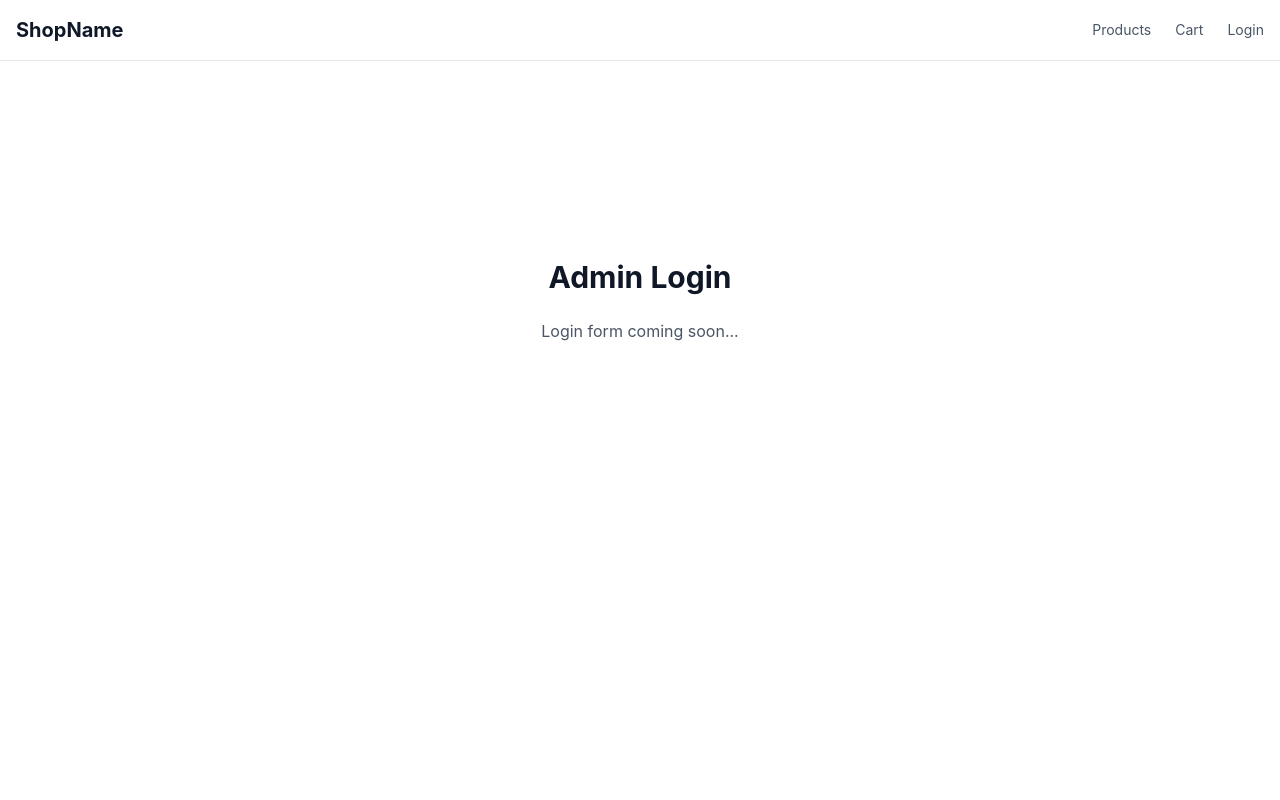
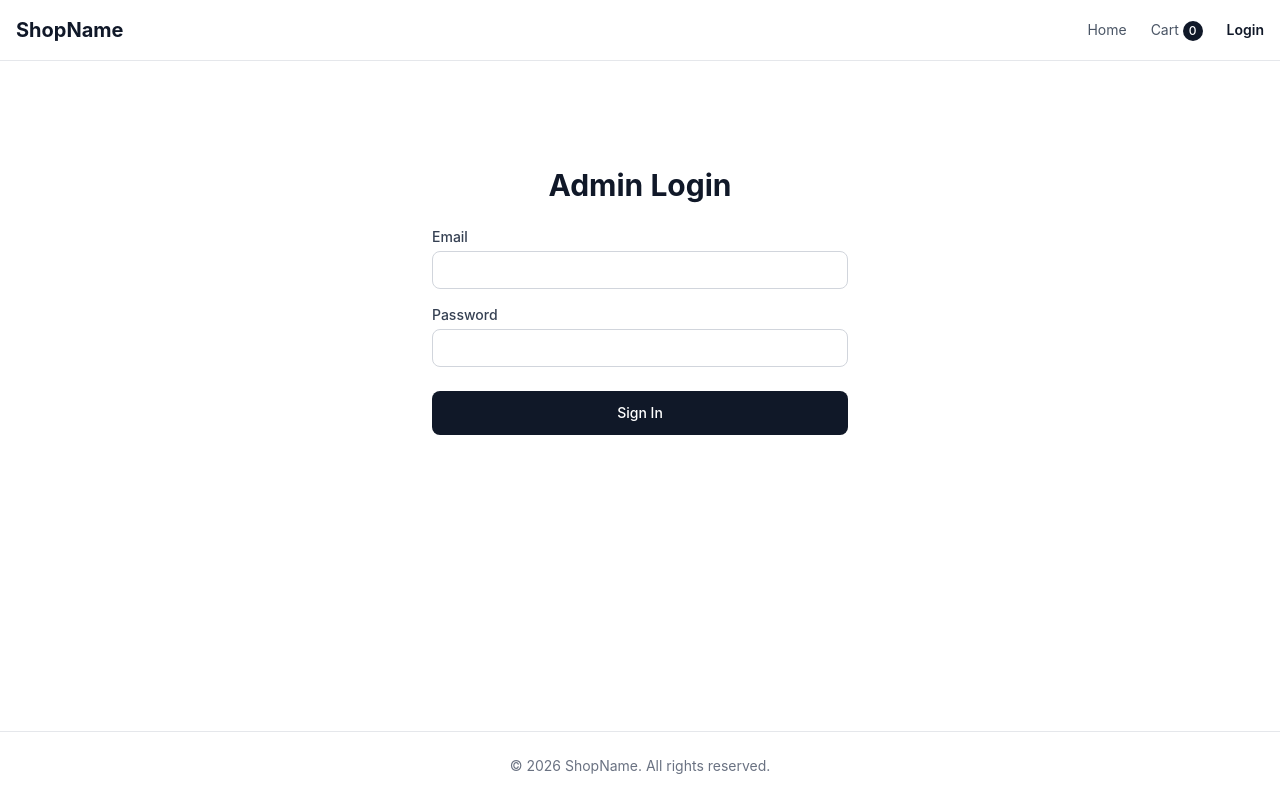
Before and after one commit to srushtigohil102-eng/high-performance-ecommerce-engine-with-ai-vector-search, a React (Vite) app in the folder client/: page /login in a window 1280 px wide. Built offline with nearby package versions, Linux system fonts and the light colour scheme.

Commit message:
feat: build layout, page placeholders, types, and API client scaffold (fixes #3)

```diff
--- /dev/null
+++ b/client/src/components/Footer.tsx
@@ -0,0 +1,9 @@
+export default function Footer() {
+  return (
+    <footer className="border-t border-gray-200 bg-white">
+      <div className="mx-auto max-w-7xl px-4 py-6 text-center text-sm text-gray-500">
+        &copy; {new Date().getFullYear()} ShopName. All rights reserved.
+      </div>
+    </footer>
+  )
+}
--- a/client/src/components/Layout.tsx
+++ b/client/src/components/Layout.tsx
@@ -1,29 +1,15 @@
-import { Link, Outlet } from 'react-router-dom'
+import { Outlet } from 'react-router-dom'
+import Navbar from './Navbar'
+import Footer from './Footer'
 
 export default function Layout() {
   return (
     <div className="flex min-h-screen flex-col">
-      <nav className="border-b border-gray-200 bg-white">
-        <div className="mx-auto flex max-w-7xl items-center justify-between px-4 py-4">
-          <Link to="/" className="text-xl font-bold text-gray-900">
-            ShopName
-          </Link>
-          <div className="flex items-center gap-6">
-            <Link to="/" className="text-sm text-gray-600 hover:text-gray-900">
-              Products
-            </Link>
-            <Link to="/cart" className="text-sm text-gray-600 hover:text-gray-900">
-              Cart
-            </Link>
-            <Link to="/login" className="text-sm text-gray-600 hover:text-gray-900">
-              Login
-            </Link>
-          </div>
-        </div>
-      </nav>
+      <Navbar />
       <main className="flex-1">
         <Outlet />
       </main>
+      <Footer />
     </div>
   )
 }
--- /dev/null
+++ b/client/src/components/Navbar.tsx
@@ -0,0 +1,43 @@
+import { NavLink } from 'react-router-dom'
+
+export default function Navbar() {
+  return (
+    <nav className="border-b border-gray-200 bg-white">
+      <div className="mx-auto flex max-w-7xl items-center justify-between px-4 py-4">
+        <NavLink to="/" className="text-xl font-bold text-gray-900">
+          ShopName
+        </NavLink>
+        <div className="flex items-center gap-6">
+          <NavLink
+            to="/"
+            end
+            className={({ isActive }) =>
+              `text-sm ${isActive ? 'font-semibold text-gray-900' : 'text-gray-600 hover:text-gray-900'}`
+            }
+          >
+            Home
+          </NavLink>
+          <NavLink
+            to="/cart"
+            className={({ isActive }) =>
+              `text-sm ${isActive ? 'font-semibold text-gray-900' : 'text-gray-600 hover:text-gray-900'}`
+            }
+          >
+            Cart
+            <span className="ml-1 inline-flex items-center justify-center rounded-full bg-gray-900 px-1.5 py-0.5 text-xs font-medium text-white">
+              0
+            </span>
+          </NavLink>
+          <NavLink
+            to="/login"
+            className={({ isActive }) =>
+              `text-sm ${isActive ? 'font-semibold text-gray-900' : 'text-gray-600 hover:text-gray-900'}`
+            }
+          >
+            Login
+          </NavLink>
+        </div>
+      </div>
+    </nav>
+  )
+}
--- a/client/src/pages/HomePage.tsx
+++ b/client/src/pages/HomePage.tsx
@@ -1,8 +1,17 @@
 export default function HomePage() {
   return (
     <div className="mx-auto max-w-7xl px-4 py-8">
-      <h1 className="mb-6 text-3xl font-bold text-gray-900">Products</h1>
-      <p className="text-gray-600">Product listing coming soon...</p>
+      <h1 className="mb-8 text-3xl font-bold text-gray-900">Products</h1>
+      <div className="grid grid-cols-1 gap-6 sm:grid-cols-2 lg:grid-cols-3">
+        {Array.from({ length: 6 }).map((_, i) => (
+          <div key={i} className="animate-pulse rounded-lg border border-gray-200 bg-white p-4">
+            <div className="mb-4 h-48 rounded-md bg-gray-200" />
+            <div className="mb-2 h-4 w-3/4 rounded bg-gray-200" />
+            <div className="mb-2 h-4 w-1/2 rounded bg-gray-200" />
+            <div className="h-4 w-1/4 rounded bg-gray-200" />
+          </div>
+        ))}
+      </div>
     </div>
   )
 }
--- a/client/src/pages/LoginPage.tsx
+++ b/client/src/pages/LoginPage.tsx
@@ -1,9 +1,54 @@
+import { useState, type FormEvent } from 'react'
+
 export default function LoginPage() {
+  const [email, setEmail] = useState('')
+  const [password, setPassword] = useState('')
+
+  function handleSubmit(e: FormEvent) {
+    e.preventDefault()
+    console.log('Login attempt:', { email, password })
+  }
+
   return (
     <div className="mx-auto flex min-h-[60vh] max-w-md items-center justify-center px-4">
       <div className="w-full">
-        <h1 className="mb-6 text-center text-3xl font-bold text-gray-900">Admin Login</h1>
-        <p className="text-center text-gray-600">Login form coming soon...</p>
+        <h1 className="mb-6 text-center text-3xl font-bold text-gray-900">
+          Admin Login
+        </h1>
+        <form onSubmit={handleSubmit} className="flex flex-col gap-4">
+          <div>
+            <label htmlFor="email" className="mb-1 block text-sm font-medium text-gray-700">
+              Email
+            </label>
+            <input
+              id="email"
+              type="email"
+              required
+              value={email}
+              onChange={(e) => setEmail(e.target.value)}
+              className="w-full rounded-lg border border-gray-300 px-4 py-2 text-sm focus:border-gray-900 focus:outline-none focus:ring-1 focus:ring-gray-900"
+            />
+          </div>
+          <div>
+            <label htmlFor="password" className="mb-1 block text-sm font-medium text-gray-700">
+              Password
+            </label>
+            <input
+              id="password"
+              type="password"
+              required
+              value={password}
+              onChange={(e) => setPassword(e.target.value)}
+              className="w-full rounded-lg border border-gray-300 px-4 py-2 text-sm focus:border-gray-900 focus:outline-none focus:ring-1 focus:ring-gray-900"
+            />
+          </div>
+          <button
+            type="submit"
+            className="mt-2 rounded-lg bg-gray-900 px-6 py-3 text-sm font-medium text-white transition hover:bg-gray-800"
+          >
+            Sign In
+          </button>
+        </form>
       </div>
     </div>
   )
--- a/client/src/pages/ProductDetailPage.tsx
+++ b/client/src/pages/ProductDetailPage.tsx
@@ -5,8 +5,27 @@ export default function ProductDetailPage() {
 
   return (
     <div className="mx-auto max-w-7xl px-4 py-8">
-      <h1 className="mb-6 text-3xl font-bold text-gray-900">Product Detail</h1>
-      <p className="text-gray-600">Viewing product: {id}</p>
+      <div className="grid gap-8 lg:grid-cols-2">
+        <div className="flex aspect-square items-center justify-center rounded-lg bg-gray-100">
+          <span className="text-gray-400">Product Image</span>
+        </div>
+        <div className="flex flex-col gap-4">
+          <h1 className="text-3xl font-bold text-gray-900">Product Title</h1>
+          <p className="text-2xl font-semibold text-gray-900">$0.00</p>
+          <p className="text-gray-600">
+            Product description goes here. This is placeholder content until the
+            backend API is connected.
+          </p>
+          <p className="text-sm text-gray-500">Category: N/A</p>
+          <button
+            type="button"
+            className="mt-4 w-fit rounded-lg bg-gray-900 px-6 py-3 text-sm font-medium text-white transition hover:bg-gray-800"
+            onClick={() => console.log('Add to cart:', id)}
+          >
+            Add to Cart
+          </button>
+        </div>
+      </div>
     </div>
   )
 }
--- a/client/src/services/api.ts
+++ b/client/src/services/api.ts
@@ -1,4 +1,35 @@
 const API_URL = import.meta.env.VITE_API_URL
+
+interface RequestOptions {
+  method?: 'GET' | 'POST' | 'PUT' | 'PATCH' | 'DELETE'
+  body?: unknown
+  headers?: Record<string, string>
+}
+
+export async function apiClient<T>(endpoint: string, options: RequestOptions = {}): Promise<T> {
+  const { method = 'GET', body, headers = {} } = options
+
+  const config: RequestInit = {
+    method,
+    headers: {
+      'Content-Type': 'application/json',
+      ...headers,
+    },
+  }
+
+  if (body !== undefined) {
+    config.body = JSON.stringify(body)
+  }
+
+  const response = await fetch(`${API_URL}${endpoint}`, config)
+
+  if (!response.ok) {
+    const error = await response.json().catch(() => ({ message: 'Request failed' }))
+    throw new Error(error.message || `HTTP ${response.status}`)
+  }
+
+  return response.json() as Promise<T>
+}
 
 export async function fetchProducts(): Promise<Response> {
   return fetch(`${API_URL}/products`)
--- a/client/src/types/index.ts
+++ b/client/src/types/index.ts
@@ -1,16 +1,17 @@
 export interface Product {
-  _id: string
+  id: string
   name: string
-  slug: string
+  price: number
   description: string
-  price: number
-  currency: string
-  images: string[]
+  imageUrl: string
   category: string
-  tags: string[]
-  stock: number
-  createdAt: string
-  updatedAt: string
+}
+
+export interface User {
+  id: string
+  name: string
+  email: string
+  role: 'admin' | 'customer'
 }
 
 export interface CartItem {
@@ -18,13 +19,6 @@ export interface CartItem {
   quantity: number
 }
 
-export interface User {
-  _id: string
-  email: string
-  name: string
-  role: 'admin' | 'customer'
-}
-
 export interface ApiError {
   message: string
   status: number
```
